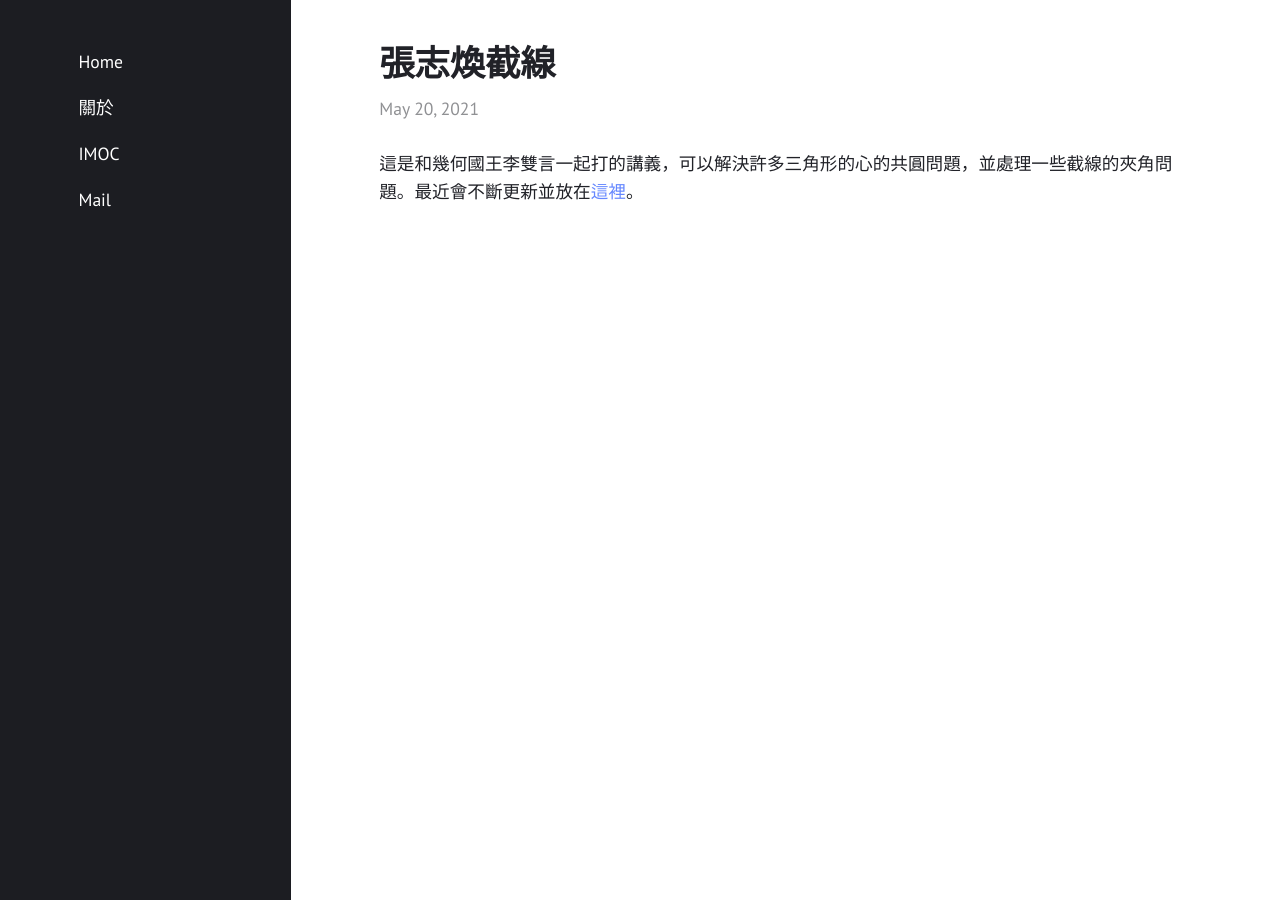
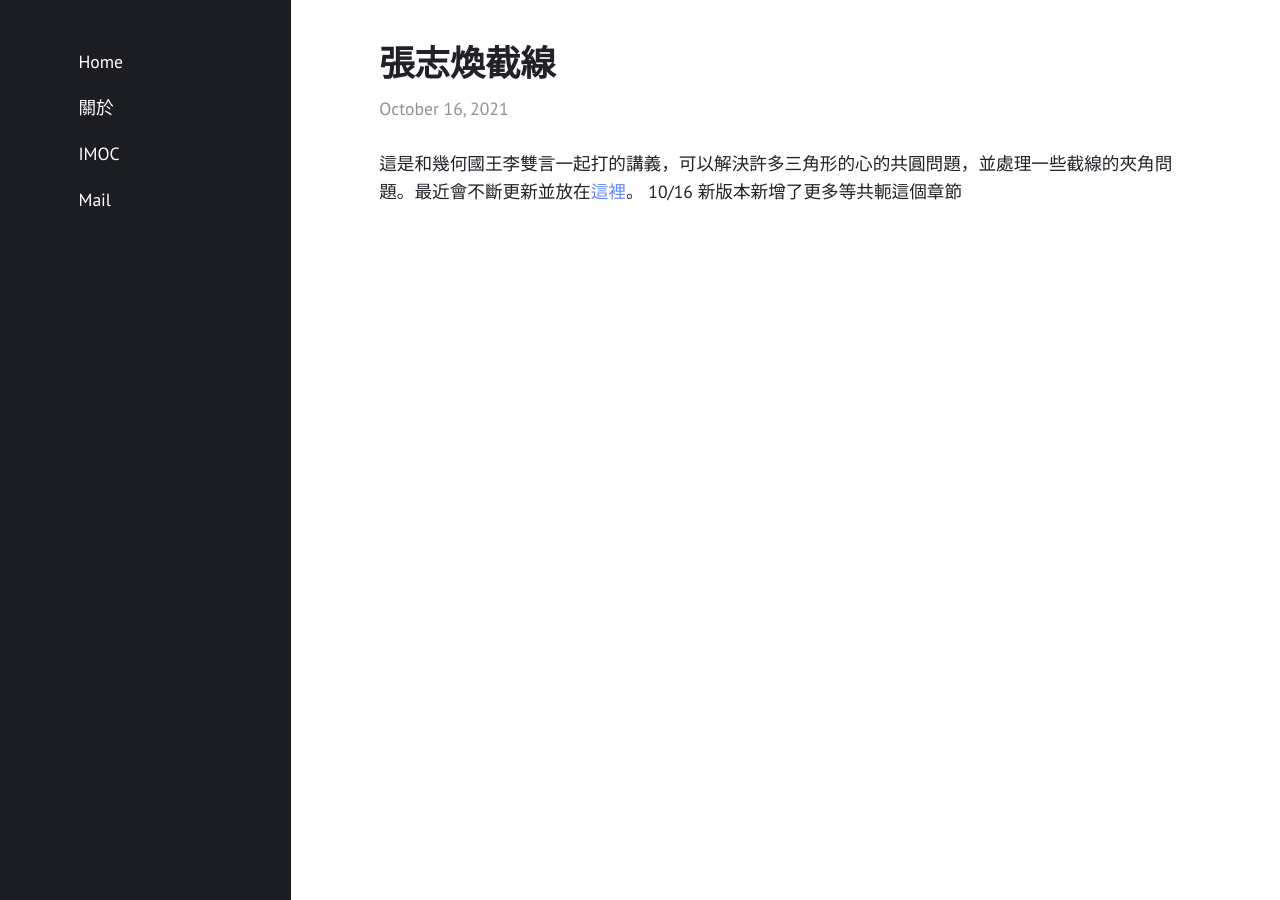
Before and after one commit to Permutation-Chang/Permutation-Chang.github.io, a Jekyll site: the page built from _posts/2021-10-16-Permutationline.md, in a window 1280 px wide. Built offline with Jekyll 4.4.1, drawn with Linux system fonts in a browser that asks for light colours.

Commit message:
Update and rename 2021-05-20-Permutationline.md to 2021-10-16-Permutationline.md

```diff
--- a/_posts/2021-05-20-Permutationline.md
+++ b/_posts/2021-10-16-Permutationline.md
@@ -4,5 +4,6 @@ layout: post
 ---
 
 這是和幾何國王李雙言一起打的講義，可以解決許多三角形的心的共圓問題，並處理一些截線的夾角問題。最近會不斷更新並放在[這裡][Wiki]。
+10/16 新版本新增了更多等共軛這個章節
 
 [Wiki]:/Permutationline.pdf
```
